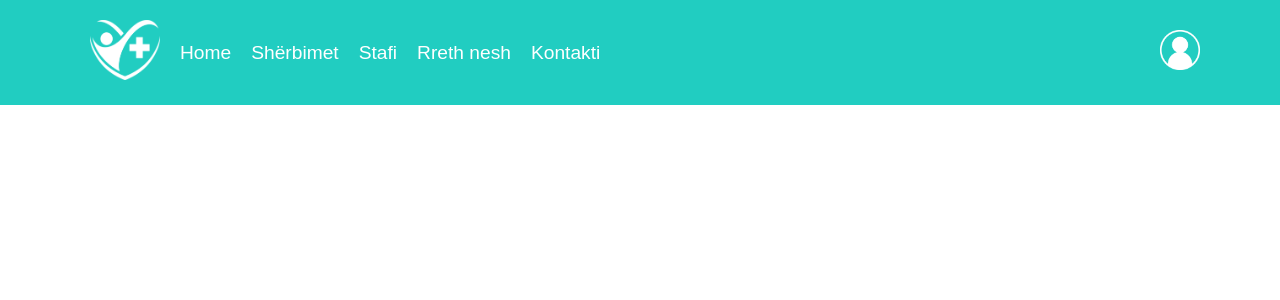
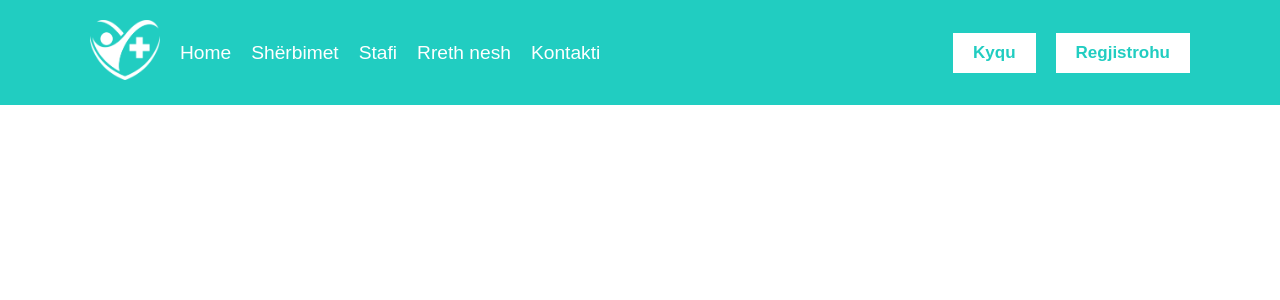
Before and after one commit to shubi06/ProjektiWEB, a PHP site: page /sherbimet.html in a window 1280 px wide. Shown: the top 300 px of the page. Run offline with PHP 8.4, Linux system fonts and the light colour scheme.

Commit message:
Ndryshimi i disa detajeve tek butonat

```diff
--- a/main.css
+++ b/main.css
@@ -9,21 +9,19 @@
 
 .header {
     padding: 10px 80px;
-   background:#21cdc1;
+    background-color: #21cdc1;
+
 
     }
 
 
     .navigimi {
         display: flex;
+        justify-content: space-between;
         flex-direction: row;
         align-items: center;
     }
 
-    .nav-start {
-        flex: 1;
-
-    }
 
     .navigimi ul {
         display: flex;
@@ -43,10 +41,17 @@
         text-decoration: none;
         color: white;
     }
+
+
     .regj {
       background-color: white;
-        list-style: none;
-    }
+      color: #21cdc1;
+      border: none;
+      padding: 10px 20px;
+      font-size: 17px;
+      font-weight: bold;
+      cursor: pointer;
+  }
 
 
     .nav-start a:hover {
@@ -95,7 +100,14 @@
         letter-spacing: 0.5mm;
 
         animation: fadeInLeft;
-        animation-duration: 1s;
+        animation-duration: 2s;
+    }
+    .paragrafi {
+      color: rgb(71, 70, 70);
+        font-size: 0.45em;
+        line-height: 1.2em;
+        letter-spacing: 0.0mm;
+
     }
 
     .textbox h2 span{
@@ -103,6 +115,7 @@
         font-size: 1.2em;
         font-weight: 900;
     }
+
 
     .btn{
         display:flex;
@@ -131,7 +144,9 @@
 
 
 .services {
-    background-color:#dee2e2;
+    background-color:rgb(248, 246, 246);
+    border: 1px;
+    border: #07705b;
 }
 
     .Teksti {
@@ -168,18 +183,15 @@
     border-radius: 20px;
     margin-top: 40px;
     height: 250px;
-    width: 300px;
-    margin-bottom: 40px;
+    width: 250px;
+    margin-bottom: 60px;
 
-  animation: lightSpeedInLeft;
-  animation-duration: 2s;
-  animation-direction: normal;
+
 }
 
 
 .boxat img{
   display: flex;
-
 }
 
 
--- a/sherbimet.html
+++ b/sherbimet.html
@@ -16,7 +16,7 @@
             <ul>
 
                <li>   <a href="index.html"><img  style="width: 70px; height: 60px;" src="logo-bardh.png" alt=""></a> </li>
-               <li>   <a href="index.html">Home</a> </li>
+               <li>   <a href="#">Home</a> </li>
                <li>   <a href="sherbimet.html">Shërbimet</a> </li>
                <li>   <a href="#">Stafi</a></li>
                <li>   <a href="#">Rreth nesh</a></li>
@@ -27,17 +27,15 @@
 
         </div>
 
-        <div class="login-button">
-
-
-                      <a href="login.html" > <img style="width: 40px; height: 40px; " src="login.png" alt=""> </a>
-
+        <div class="nav-end">
+           <ul>
+        <li> <a href="login.html"> <button class="regj"> Kyqu</button></a> </li>
+        <li> <a href="login.html"> <button class="regj"> Regjistrohu</button></a> </li>
+        </ul>
         </div>
         </div>
 
     </header>
 
-
-
 </body>
 </html>
```
Also changed, not shown: index.html (+9 -25 lines).
